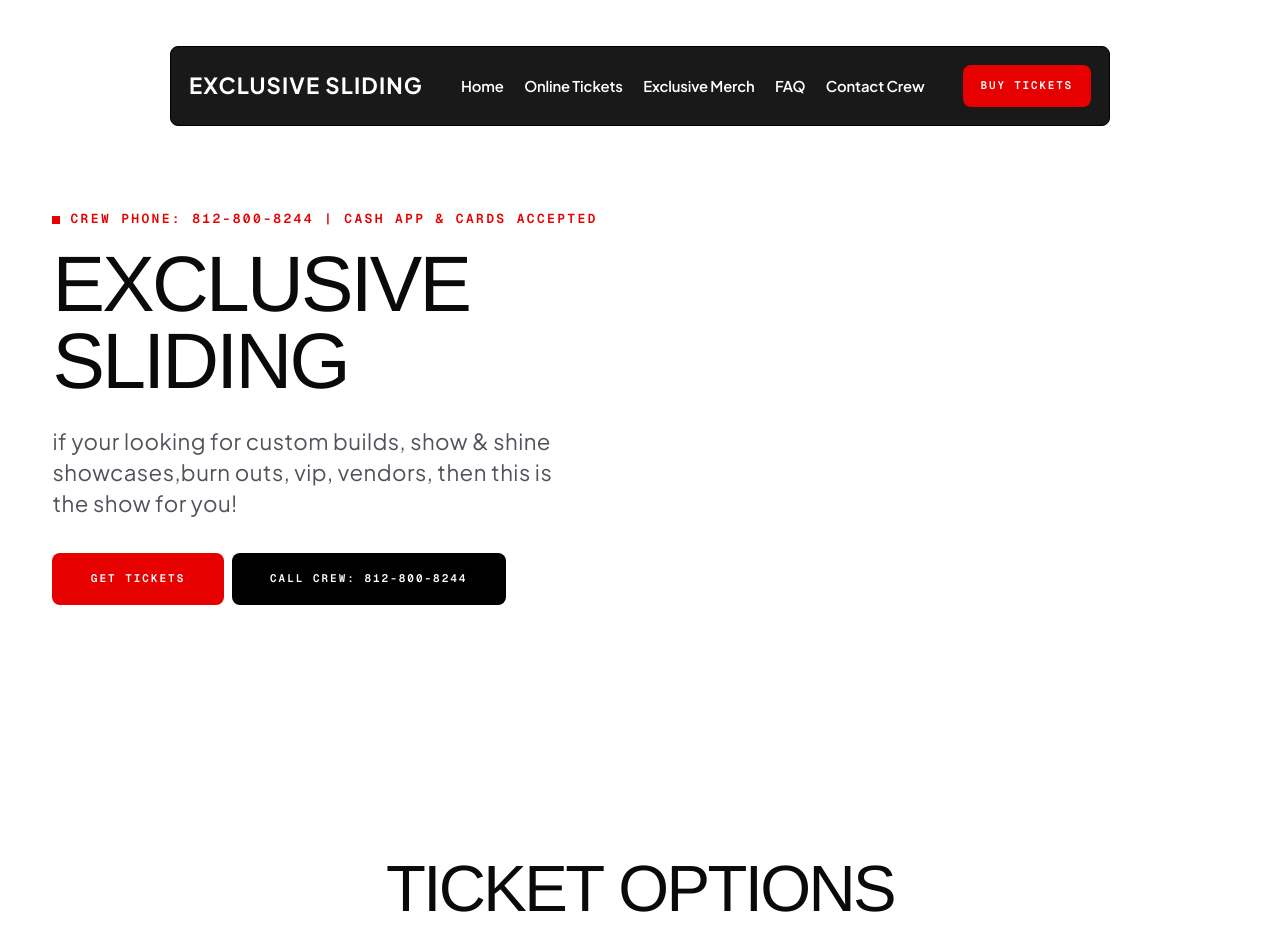
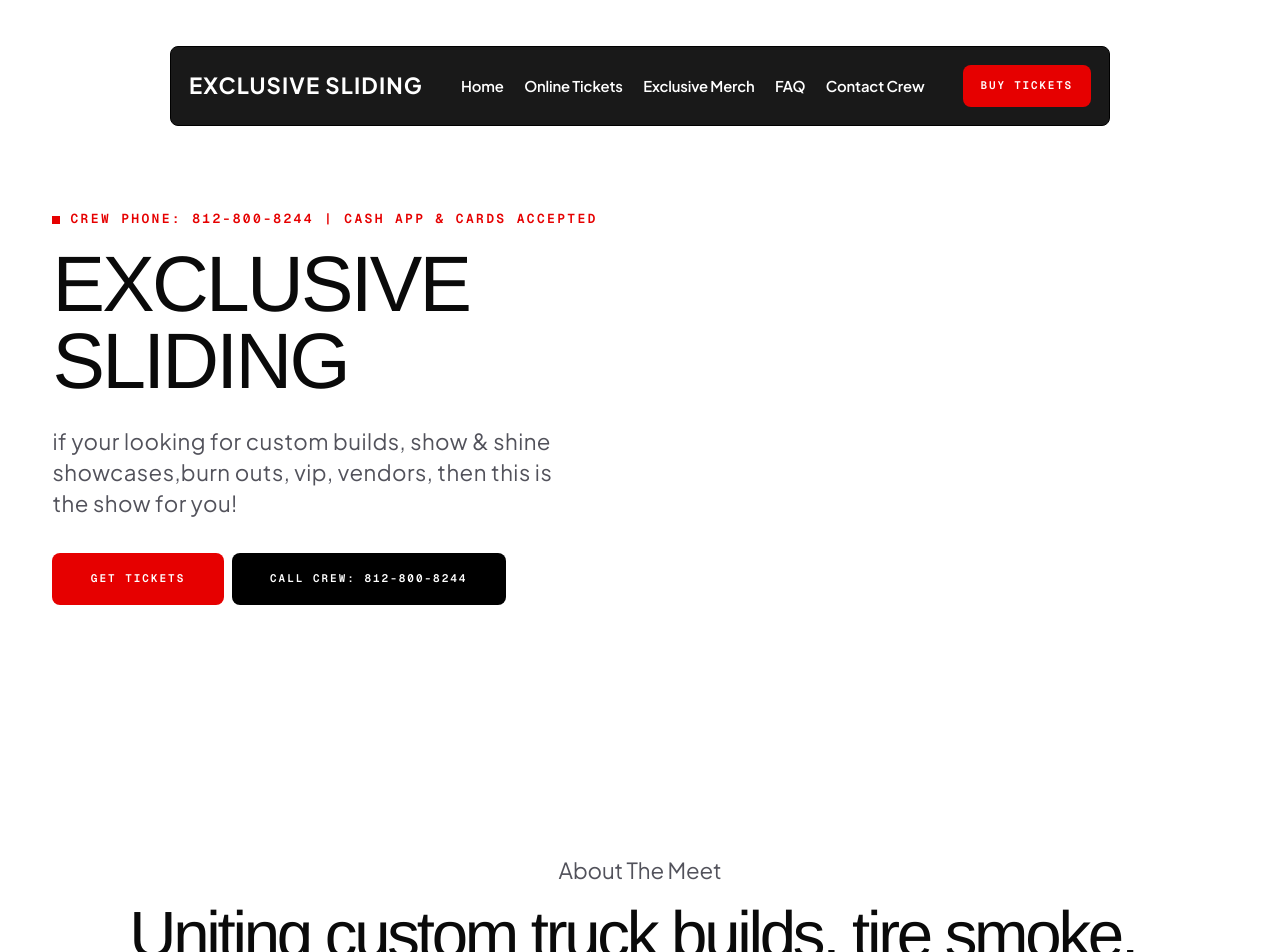
Before and after one commit to dmytro-webild/df0f0359-55bd-462a-af69-30db2382f1fd, a React (Vite) app: page / in a window 1280 px wide. Shown: the top 952 px of the page. Built offline with nearby package versions, Linux system fonts and the light colour scheme; a web font is replaced by a local one.

Commit message:
Webild agent: <TARGET_ELEMENT> The user selected one element (not the whol

```diff
--- a/src/pages/HomePage.tsx
+++ b/src/pages/HomePage.tsx
@@ -1,6 +1,5 @@
 import HeroParticleTruck from "@/components/sections/hero/HeroParticleTruck";
 import AboutCentredStatementLogos from "@/components/sections/about/AboutCentredStatementLogos";
-import PricingTierCards from "@/components/sections/pricing/PricingTierCards";
 import FaqLimeAccordion from "@/components/sections/faq/FaqLimeAccordion";
 import ContactDarkFormCardTerminal from "@/components/sections/contact/ContactDarkFormCardTerminal";
 
@@ -21,65 +20,6 @@ export default function HomePage() {
             href: "tel:8128008244"
           }}
           introDelay={0.1}
-        />
-      </div>
-
-      <div id="tickets" data-webild-section="PricingTierCards" data-webild-section-id="PricingTierCards-1" data-section="tickets">
-        <PricingTierCards
-          title="TICKET OPTIONS"
-          items={[
-            {
-              label: "Show & Shine Pass",
-              title: "Show & Shine",
-              price: "$20",
-              period: "per pass",
-              description: "General admission pass including Show & Shine vehicle display entry, voting access, and spectator grounds.",
-              features: [
-                "Show & Shine Arena entry",
-                "Show and shine parking",
-                "Access to vendors",
-                "Pay via Cash App ($ExclusiveSliding), Card, or Cash"
-              ],
-              cta: {
-                text: "Select $20 Pass",
-                href: "/tickets"
-              }
-            },
-            {
-              label: "VIP Pass",
-              title: "VIP",
-              price: "$40",
-              period: "per pass",
-              description: "VIP spectator pass featuring reserved trackside lounge access, exclusive merch pack, and priority gate entry.",
-              features: [
-                "Priority VIP gate entrance",
-                "Reserved front row parking spot",
-                "Access to vendors",
-                "Full paddock & pit lane access"
-              ],
-              cta: {
-                text: "Select $40 VIP",
-                href: "/tickets"
-              }
-            },
-            {
-              label: "VIP All-Access",
-              title: "VIP",
-              price: "$80",
-              period: "per pass",
-              description: "Ultimate VIP pass with passenger hot lap ride-along experience, garage bay access, and driver meet-and-greet.",
-              features: [
-                "Exclusive vendor booth",
-                "Passenger hot lap / ride-along pass",
-                "Exclusive garage & staging access",
-                "Driver meet & greet + VIP photo pass"
-              ],
-              cta: {
-                text: "Select $80 VIP",
-                href: "/tickets"
-              }
-            }
-          ]}
         />
       </div>
 
```
